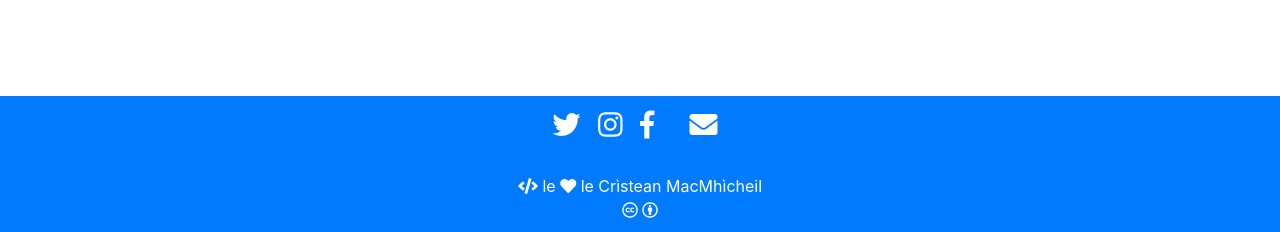
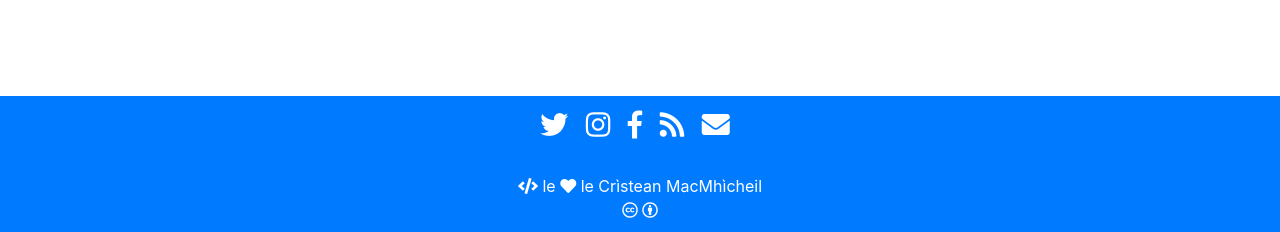
Before and after one commit to MacMhicheil/macmhicheil.github.io, a Jekyll site: the page built from index.html, in a window 1280 px wide. Shown: the part 1387-1619 px from the top of the page. Built offline with Jekyll 4.4.1, drawn with Linux system fonts in a browser that asks for light colours; nearby versions of some CDN libraries.

Commit message:
Add social links

```diff
--- a/_includes/footer.html
+++ b/_includes/footer.html
@@ -11,7 +11,7 @@
         <i class="fab fa-facebook-f"></i>
       </a>
       <a style="padding-right: 10px" href="https://macmhicheil.uk/feed">
-        <i class="fa fa-feed"></i>
+        <i class="fas fa-rss"></i>
       </a>
       <a style="padding-right: 10px" href="https://macmhicheil.uk/cuir-fios/">
         <i class="fas fa-envelope"></i>
```
